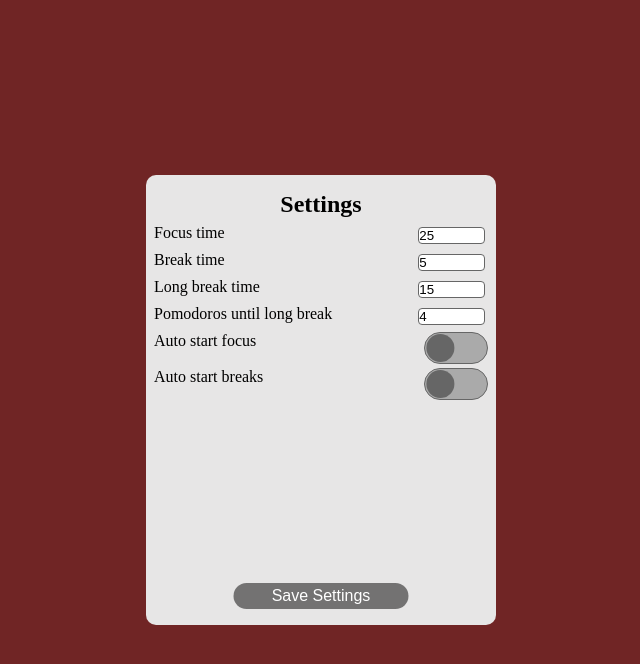
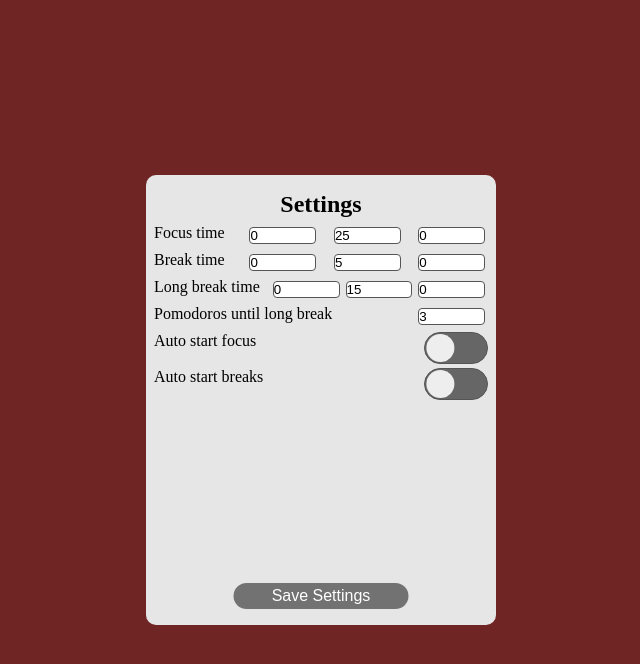
Before and after one commit to jos-cab/Pomodoro, a React (Vite) app: page / in a window 1280 px wide. Both pictures are taken after a click on the button 791 px from the left and 280 px from the top of the page. Shown: the top 664 px of the page, without its empty margins (319-959 px from the left). Built offline with nearby package versions, Linux system fonts and the light colour scheme; a web font is replaced by a local one.

Commit message:
Add hours minutes and seconds inputs in settings

```diff
--- a/src/App.jsx
+++ b/src/App.jsx
@@ -1,4 +1,4 @@
-import React, { useState, useEffect } from "react";
+import React, { useState } from "react";
 import Stage from "./components/Stage";
 import Settings from "./components/Settings";
 import settingsIcon from "./public/settings.svg";
@@ -9,50 +9,81 @@ function App() {
 	const [pomodoros, setPomodoros] = useState(0);
 	const [showSettings, setShowSettings] = useState(false);
 
-	// Initialize state with localStorage values
-	const [focusTime, setFocusTime] = useState(
-		() => Number(localStorage.getItem("focusTime")) || 25
+	const [focusTimeHours, setFocusTimeHours] = useState(
+		localStorage.getItem("focusTimeHours")
+			? Number(localStorage.getItem("focusTimeHours"))
+			: 0
 	);
-	const [breakTime, setBreakTime] = useState(
-		() => Number(localStorage.getItem("breakTime")) || 5
+	const [focusTimeMinutes, setFocusTimeMinutes] = useState(
+		localStorage.getItem("focusTimeMinutes")
+			? Number(localStorage.getItem("focusTimeMinutes"))
+			: 25
 	);
-	const [longBreakTime, setLongBreakTime] = useState(
-		() => Number(localStorage.getItem("longBreakTime")) || 10
+	const [focusTimeSeconds, setFocusTimeSeconds] = useState(
+		localStorage.getItem("focusTimeSeconds")
+			? Number(localStorage.getItem("focusTimeSeconds"))
+			: 0
 	);
+	const [breakTimeHours, setBreakTimeHours] = useState(
+		localStorage.getItem("breakTimeHours")
+			? Number(localStorage.getItem("breakTimeHours"))
+			: 0
+	);
+	const [breakTimeMinutes, setBreakTimeMinutes] = useState(
+		localStorage.getItem("breakTimeMinutes")
+			? Number(localStorage.getItem("breakTimeMinutes"))
+			: 5
+	);
+	const [breakTimeSeconds, setBreakTimeSeconds] = useState(
+		localStorage.getItem("breakTimeSeconds")
+			? Number(localStorage.getItem("breakTimeSeconds"))
+			: 0
+	);
+	const [longBreakTimeHours, setLongBreakTimeHours] = useState(
+		localStorage.getItem("longBreakTimeHours")
+			? Number(localStorage.getItem("longBreakTimeHours"))
+			: 0
+	);
+	const [longBreakTimeMinutes, setLongBreakTimeMinutes] = useState(
+		localStorage.getItem("longBreakTimeMinutes")
+			? Number(localStorage.getItem("longBreakTimeMinutes"))
+			: 10
+	);
+	const [longBreakTimeSeconds, setLongBreakTimeSeconds] = useState(
+		localStorage.getItem("longBreakTimeSeconds")
+			? Number(localStorage.getItem("longBreakTimeSeconds"))
+			: 0
+	);
+
 	const [autoStartFocus, setAutoStartFocus] = useState(
-		() => localStorage.getItem("autoStartFocus") === "true" || false
+		localStorage.getItem("autoStartFocus") === "true"
 	);
 	const [autoStartBreaks, setAutoStartBreaks] = useState(
-		() => localStorage.getItem("autoStartBreaks") === "true" || false
+		localStorage.getItem("autoStartBreaks") === "true"
 	);
 	const [pomodorosUntilLongBreak, setPomodorosUntilLongBreak] = useState(
-		() => Number(localStorage.getItem("pomodorosUntilLongBreak")) || 3
+		localStorage.getItem("pomodorosUntilLongBreak")
+			? Number(localStorage.getItem("pomodorosUntilLongBreak"))
+			: 3
 	);
 
-	useEffect(() => {
-		// Load settings from localStorage when the component mounts
-		setFocusTime(Number(localStorage.getItem("focusTime")) || 25);
-		setBreakTime(Number(localStorage.getItem("breakTime")) || 5);
-		setLongBreakTime(Number(localStorage.getItem("longBreakTime")) || 10);
-		setAutoStartFocus(
-			localStorage.getItem("autoStartFocus") === "true" || false
-		);
-		setAutoStartBreaks(
-			localStorage.getItem("autoStartBreaks") === "true" || false
-		);
-		setPomodorosUntilLongBreak(
-			Number(localStorage.getItem("pomodorosUntilLongBreak")) || 3
-		);
-	}, []);
+	const focusTime =
+		focusTimeHours * 3600 + focusTimeMinutes * 60 + focusTimeSeconds;
+	const breakTime =
+		breakTimeHours * 3600 + breakTimeMinutes * 60 + breakTimeSeconds;
+	const longBreakTime =
+		longBreakTimeHours * 3600 +
+		longBreakTimeMinutes * 60 +
+		longBreakTimeSeconds;
 
 	const getStageTime = (stage) => {
 		switch (stage) {
 			case "Focus":
-				return focusTime * 60;
+				return focusTime;
 			case "Break":
-				return breakTime * 60;
+				return breakTime;
 			case "Long break":
-				return longBreakTime * 60;
+				return longBreakTime;
 			default:
 				return 0;
 		}
@@ -106,9 +137,15 @@ function App() {
 					autoStartFocus={autoStartFocus}
 					autoStartBreaks={autoStartBreaks}
 					pomodorosUntilLongBreak={pomodorosUntilLongBreak}
-					setFocusTime={setFocusTime}
-					setBreakTime={setBreakTime}
-					setLongBreakTime={setLongBreakTime}
+					setFocusTimeHours={setFocusTimeHours}
+					setFocusTimeMinutes={setFocusTimeMinutes}
+					setFocusTimeSeconds={setFocusTimeSeconds}
+					setBreakTimeHours={setBreakTimeHours}
+					setBreakTimeMinutes={setBreakTimeMinutes}
+					setBreakTimeSeconds={setBreakTimeSeconds}
+					setLongBreakTimeHours={setLongBreakTimeHours}
+					setLongBreakTimeMinutes={setLongBreakTimeMinutes}
+					setLongBreakTimeSeconds={setLongBreakTimeSeconds}
 					setAutoStartFocus={setAutoStartFocus}
 					setAutoStartBreaks={setAutoStartBreaks}
 					setPomodorosUntilLongBreak={setPomodorosUntilLongBreak}
--- a/src/components/Settings.css
+++ b/src/components/Settings.css
@@ -52,7 +52,8 @@ input[type="number"] {
 	width: 5em;
 	margin: 3px;
 	border-radius: 4px;
-	border: 1px solid #666;
+	border: 1px solid #555;
+	max-height: 1.75em;
 }
 
 input[type="checkbox"] {
@@ -86,10 +87,11 @@ input[type="checkbox"]:focus + span {
 	width: 4em;
 	height: 2em;
 	border-radius: 999px;
-	background-color: #aaa;
-	border: 1px solid #666;
+	background-color: #666;
+	border: 1px solid #555;
 	position: relative;
 	transition: background-color 0.75s;
+	cursor: pointer;
 }
 
 .input-field span::after {
@@ -102,7 +104,7 @@ input[type="checkbox"]:focus + span {
 	-ms-transform: translate(5%, 3.5%);
 	transform: translate(5%, 3.5%);
 	border-radius: 50%;
-	background-color: #666;
+	background-color: #eee;
 	-webkit-transition: 0.45s background-color, 0.45s -webkit-transform;
 	transition: 0.45s background-color, 0.45s -webkit-transform;
 	-o-transition: 0.45s background-color, 0.45s transform;
@@ -112,5 +114,8 @@ input[type="checkbox"]:focus + span {
 
 .input-field input[type="checkbox"]:checked + span::after {
 	transform: translate(2em, 3%);
-	background-color: #fff;
 }
+
+input[type="checkbox"]:checked + span {
+	background-color: #aaa;
+}
--- a/src/components/Settings.jsx
+++ b/src/components/Settings.jsx
@@ -2,9 +2,15 @@ import React, { useState } from "react";
 import "./Settings.css";
 
 function Settings({
-	setFocusTime,
-	setBreakTime,
-	setLongBreakTime,
+	setFocusTimeHours,
+	setFocusTimeMinutes,
+	setFocusTimeSeconds,
+	setBreakTimeHours,
+	setBreakTimeMinutes,
+	setBreakTimeSeconds,
+	setLongBreakTimeHours,
+	setLongBreakTimeMinutes,
+	setLongBreakTimeSeconds,
 	setAutoStartFocus,
 	setAutoStartBreaks,
 	setPomodorosUntilLongBreak,
@@ -13,53 +19,135 @@ function Settings({
 	updateStage,
 }) {
 	const initialFormData = {
-		focusTime: Number(localStorage.getItem("focusTime")) || 25,
-		breakTime: Number(localStorage.getItem("breakTime")) || 5,
-		longBreakTime: Number(localStorage.getItem("longBreakTime")) || 15,
+		focusTimeHours:
+			localStorage.getItem("focusTimeHours") !== null
+				? Number(localStorage.getItem("focusTimeHours"))
+				: 0,
+		focusTimeMinutes:
+			localStorage.getItem("focusTimeMinutes") !== null
+				? Number(localStorage.getItem("focusTimeMinutes"))
+				: 25,
+		focusTimeSeconds:
+			localStorage.getItem("focusTimeSeconds") !== null
+				? Number(localStorage.getItem("focusTimeSeconds"))
+				: 0,
+		breakTimeHours:
+			localStorage.getItem("breakTimeHours") !== null
+				? Number(localStorage.getItem("breakTimeHours"))
+				: 0,
+		breakTimeMinutes:
+			localStorage.getItem("breakTimeMinutes") !== null
+				? Number(localStorage.getItem("breakTimeMinutes"))
+				: 5,
+		breakTimeSeconds:
+			localStorage.getItem("breakTimeSeconds") !== null
+				? Number(localStorage.getItem("breakTimeSeconds"))
+				: 0,
+		longBreakTimeHours:
+			localStorage.getItem("longBreakTimeHours") !== null
+				? Number(localStorage.getItem("longBreakTimeHours"))
+				: 0,
+		longBreakTimeMinutes:
+			localStorage.getItem("longBreakTimeMinutes") !== null
+				? Number(localStorage.getItem("longBreakTimeMinutes"))
+				: 15,
+		longBreakTimeSeconds:
+			localStorage.getItem("longBreakTimeSeconds") !== null
+				? Number(localStorage.getItem("longBreakTimeSeconds"))
+				: 0,
 		autoStartFocus:
-			localStorage.getItem("autoStartFocus") === "true" || false,
+			localStorage.getItem("autoStartFocus") !== null
+				? localStorage.getItem("autoStartFocus") === "true"
+				: false,
 		autoStartBreaks:
-			localStorage.getItem("autoStartBreaks") === "true" || false,
+			localStorage.getItem("autoStartBreaks") !== null
+				? localStorage.getItem("autoStartBreaks") === "true"
+				: false,
 		pomodorosUntilLongBreak:
-			Number(localStorage.getItem("pomodorosUntilLongBreak")) || 4,
+			localStorage.getItem("pomodorosUntilLongBreak") !== null
+				? Number(localStorage.getItem("pomodorosUntilLongBreak"))
+				: 3,
 	};
 
 	const [formData, setFormData] = useState(initialFormData);
 
 	const handleChange = (event) => {
 		const { name, type, checked } = event.target;
-		const value = type === "checkbox" ? checked : event.target.value;
+		const value =
+			type === "checkbox" ? checked : Number(event.target.value);
 
 		setFormData((prevData) => ({
 			...prevData,
 			[name]: value,
 		}));
 
-		localStorage.setItem(name, type === "checkbox" ? value : Number(value));
+		localStorage.setItem(
+			name,
+			type === "checkbox" ? value : value.toString()
+		);
 	};
 
 	const handleClick = (event) => {
 		event.preventDefault();
 
 		if (
-			formData.focusTime < 1 ||
-			formData.focusTime > 1440 ||
-			formData.breakTime < 1 ||
-			formData.breakTime > 1440 ||
-			formData.longBreakTime < 1 ||
-			formData.longBreakTime > 1440 ||
+			formData.focusTimeHours < 0 ||
+			formData.focusTimeHours > 24 ||
+			formData.focusTimeMinutes < 0 ||
+			formData.focusTimeMinutes > 59 ||
+			formData.focusTimeSeconds < 0 ||
+			formData.focusTimeSeconds > 59 ||
+			formData.breakTimeHours < 0 ||
+			formData.breakTimeHours > 24 ||
+			formData.breakTimeMinutes < 0 ||
+			formData.breakTimeMinutes > 59 ||
+			formData.breakTimeSeconds < 0 ||
+			formData.breakTimeSeconds > 59 ||
+			formData.longBreakTimeHours < 0 ||
+			formData.longBreakTimeHours > 24 ||
+			formData.longBreakTimeMinutes < 0 ||
+			formData.longBreakTimeMinutes > 59 ||
+			formData.longBreakTimeSeconds < 0 ||
+			formData.longBreakTimeSeconds > 59 ||
+			formData.focusTimeHours * 3600 +
+				formData.focusTimeMinutes * 60 +
+				formData.focusTimeSeconds <
+				1 ||
+			formData.breakTimeHours * 3600 +
+				formData.breakTimeMinutes * 60 +
+				formData.breakTimeSeconds <
+				1 ||
+			formData.longBreakTimeHours * 3600 +
+				formData.longBreakTimeMinutes * 60 +
+				formData.longBreakTimeSeconds <
+				1 ||
 			formData.pomodorosUntilLongBreak < 1 ||
-			formData.pomodorosUntilLongBreak > 1440
+			formData.pomodorosUntilLongBreak > 99
 		)
 			return;
 
-		setFocusTime(formData.focusTime);
-		setBreakTime(formData.breakTime);
-		setLongBreakTime(formData.longBreakTime);
+		setFocusTimeHours(formData.focusTimeHours);
+		setFocusTimeMinutes(formData.focusTimeMinutes);
+		setFocusTimeSeconds(formData.focusTimeSeconds);
+		setBreakTimeHours(formData.breakTimeHours);
+		setBreakTimeMinutes(formData.breakTimeMinutes);
+		setBreakTimeSeconds(formData.breakTimeSeconds);
+		setLongBreakTimeHours(formData.longBreakTimeHours);
+		setLongBreakTimeMinutes(formData.longBreakTimeMinutes);
+		setLongBreakTimeSeconds(formData.longBreakTimeSeconds);
+
 		setAutoStartFocus(formData.autoStartFocus);
 		setAutoStartBreaks(formData.autoStartBreaks);
+
 		setPomodorosUntilLongBreak(formData.pomodorosUntilLongBreak);
+
 		updateStage(currentStage);
+
+		// Save to localStorage
+		// Object.keys(formData).forEach((key) => {
+		// 	localStorage.setItem(key, formData[key].toString());
+		// });
+
 		setShowSettings(false);
 	};
 
@@ -81,12 +169,63 @@ function Settings({
 		return words.join(" ");
 	};
 
-	const numericSettingFieldsComponents = numericSettingFields.map((field) => (
+	const handleLabelClick = (e, inputId) => {
+		e.preventDefault();
+		const inputElement = document.getElementById(inputId);
+		if (inputElement) {
+			inputElement.focus();
+			inputElement.select();
+		}
+	};
+
+	const numericSettingFieldsComponents = numericSettingFields.map((field) =>
+		field.includes("Time") ? (
 			<div className="input-field" key={field}>
-			<label htmlFor={field}>{transformCamelCase(field)}</label>
+				<label
+					htmlFor={field + "Hours"}
+					onClick={(e) => handleLabelClick(e, field + "Hours")}
+				>
+					{transformCamelCase(field)}
+				</label>
+				<input
+					min={0}
+					max={24}
+					type="number"
+					name={field + "Hours"}
+					id={field + "Hours"}
+					value={formData[field + "Hours"]}
+					onChange={handleChange}
+				/>
+				<input
+					min={0}
+					max={59}
+					type="number"
+					name={field + "Minutes"}
+					id={field + "Minutes"}
+					value={formData[field + "Minutes"]}
+					onChange={handleChange}
+				/>
+				<input
+					min={0}
+					max={59}
+					type="number"
+					name={field + "Seconds"}
+					id={field + "Seconds"}
+					value={formData[field + "Seconds"]}
+					onChange={handleChange}
+				/>
+			</div>
+		) : (
+			<div className="input-field" key={field}>
+				<label
+					htmlFor={field}
+					onClick={(e) => handleLabelClick(e, field)}
+				>
+					{transformCamelCase(field)}
+				</label>
 				<input
 					min={1}
-				max={1440}
+					max={99}
 					type="number"
 					name={field}
 					id={field}
@@ -94,7 +233,8 @@ function Settings({
 					onChange={handleChange}
 				/>
 			</div>
-	));
+		)
+	);
 
 	const checkSettingFieldsComponents = checkSettingFields.map((field) => (
 		<div className="input-field" key={field}>
--- a/src/components/Stage.css
+++ b/src/components/Stage.css
@@ -27,6 +27,7 @@
 }
 
 .start-btn {
+	color: rgba(225, 75, 75, 0.8);
 	width: 75%;
 	font-size: 1.5em;
 	font-weight: bold;
```
Lines whose indentation alone changed are shown as unchanged.
